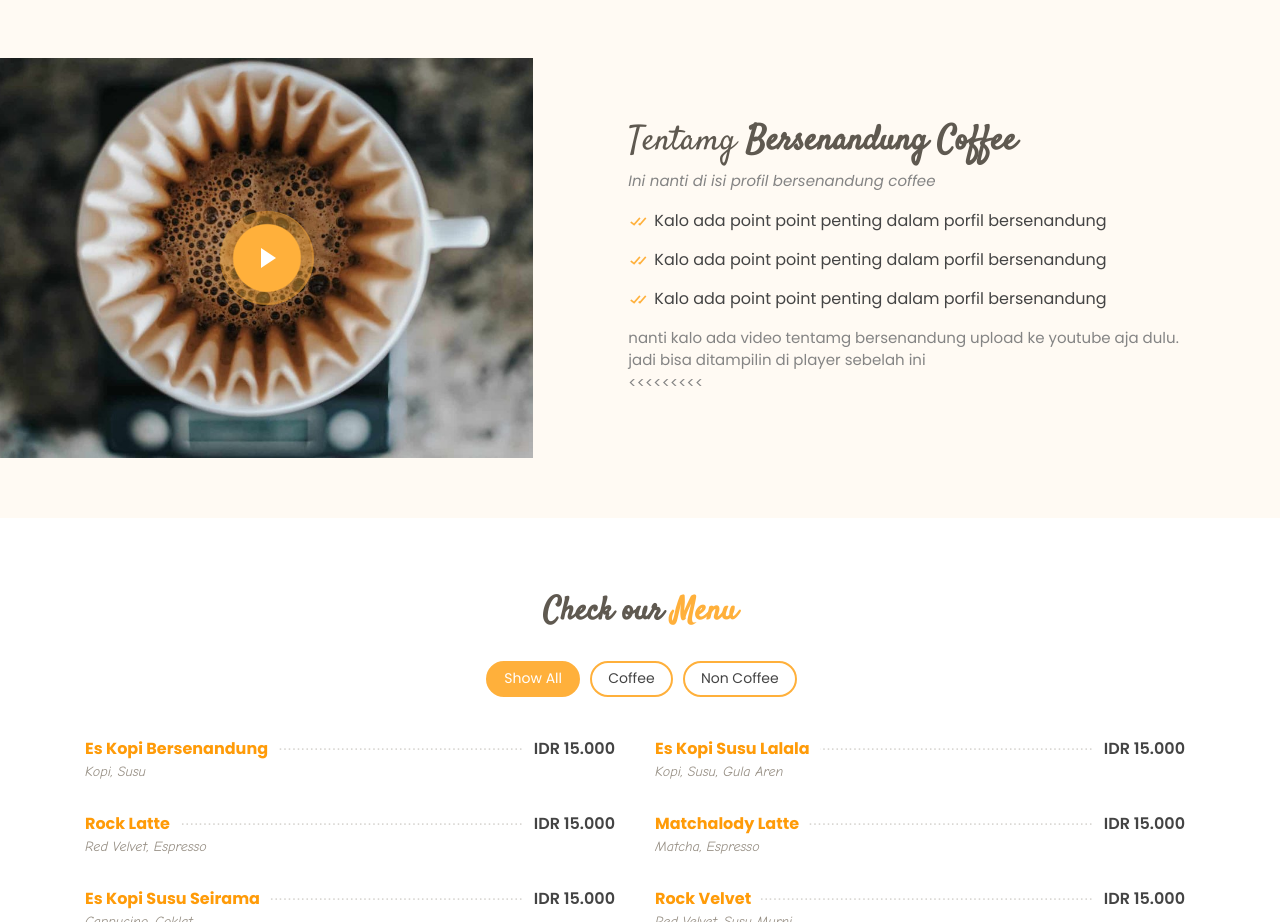
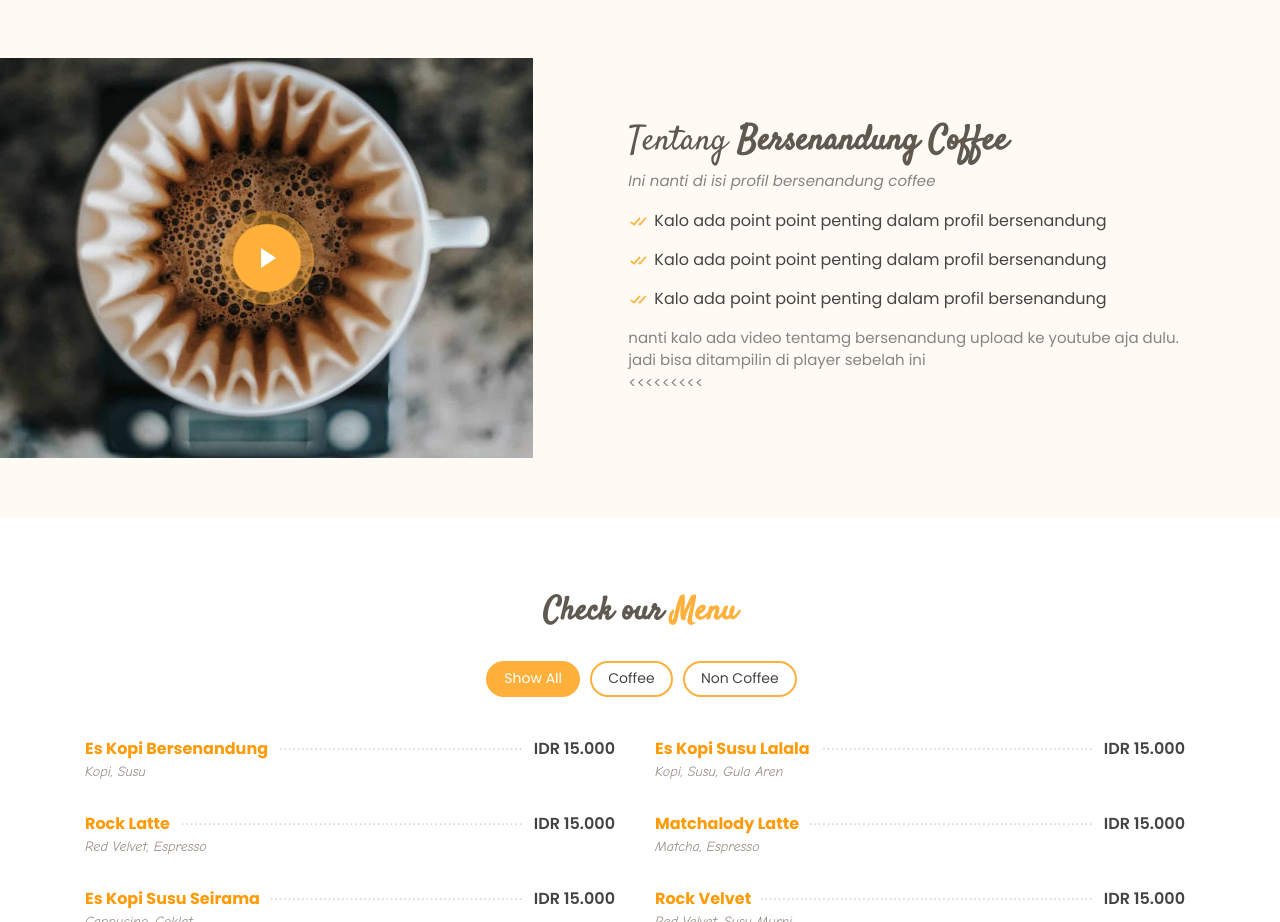
Before and after one commit to bersenandung-coffee/bersenandung-coffee.github.io, a plain HTML site: page index.html in a window 1280 px wide. Shown: the part 802-1724 px from the top of the page. Drawn offline with Linux system fonts and the light colour scheme.

```diff
--- a/index.html
+++ b/index.html
@@ -161,7 +161,7 @@
           <div class="col-lg-7 d-flex flex-column justify-content-center align-items-stretch">
 
             <div class="content">
-              <h3>Tentamg <strong>Bersenandung Coffee</strong></h3>
+              <h3>Tentang <strong>Bersenandung Coffee</strong></h3>
               <!-- <p>
                 Ini isi Profil bersenandung
               </p> -->
@@ -169,9 +169,9 @@
                 Ini nanti di isi profil bersenandung coffee
               </p>
               <ul>
-                <li><i class="bx bx-check-double"></i> Kalo ada point point penting dalam porfil bersenandung</li>
-                <li><i class="bx bx-check-double"></i> Kalo ada point point penting dalam porfil bersenandung</li>
-                <li><i class="bx bx-check-double"></i> Kalo ada point point penting dalam porfil bersenandung</li>
+                <li><i class="bx bx-check-double"></i> Kalo ada point point penting dalam profil bersenandung</li>
+                <li><i class="bx bx-check-double"></i> Kalo ada point point penting dalam profil bersenandung</li>
+                <li><i class="bx bx-check-double"></i> Kalo ada point point penting dalam profil bersenandung</li>
               </ul>
               <p>
                 nanti kalo ada video tentamg bersenandung upload ke youtube aja dulu.<br>
```
